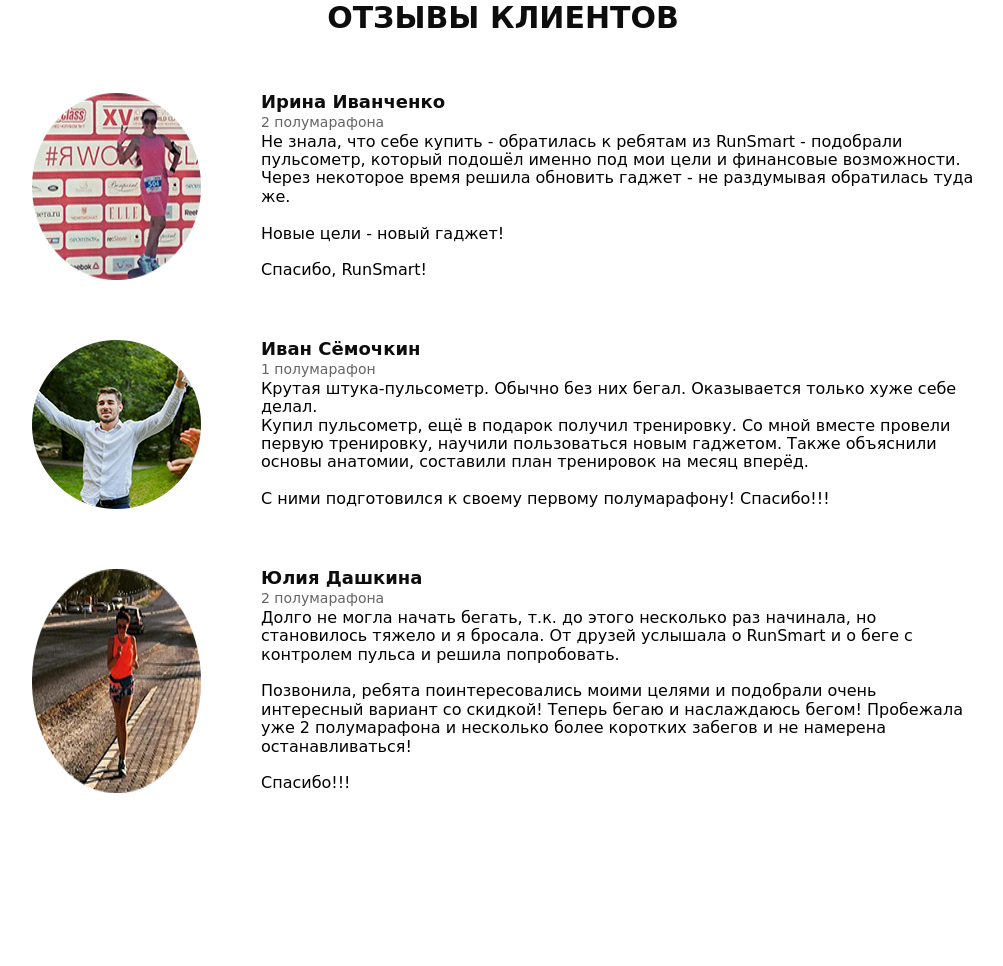
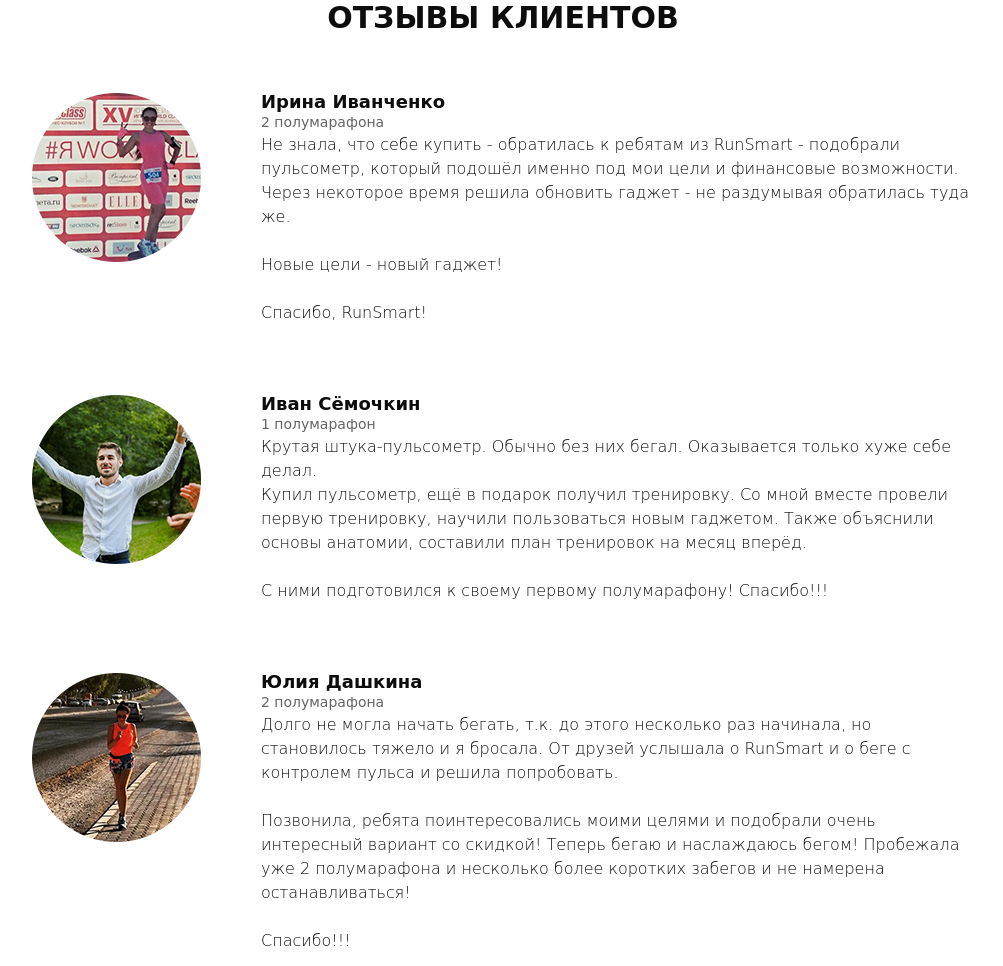
Before and after one commit to Olga841/pulse, a website: page index.html in a window 1280 px wide. Shown: the part 4549-5515 px from the top of the page, without its empty margins (137-1140 px from the left). Before the commit the page ends 5390 px from the top, so only its background shows below. Drawn offline with nearby package versions, Linux system fonts and the light colour scheme; a web font is replaced by a local one.

Commit message:
add: styles for text

```diff
--- a/sass/_reviews.sass
+++ b/sass/_reviews.sass
@@ -11,6 +11,8 @@
     img
       display: block
       margin-right: 60px
+      width: 169px
+      height: 169px
   &__subtitle
     font-weight: 700
     font-size: 18px
@@ -21,3 +23,9 @@
     font-size: 14px
     line-height: 22px
     color: #646464
+  &__text
+    margin-bottom: 10px
+    font-weight: 300
+    font-size: 16px
+    line-height: 24px
+    color: #0D0D0D
```
Also changed, not shown: sass/style.css, 1 other file.
